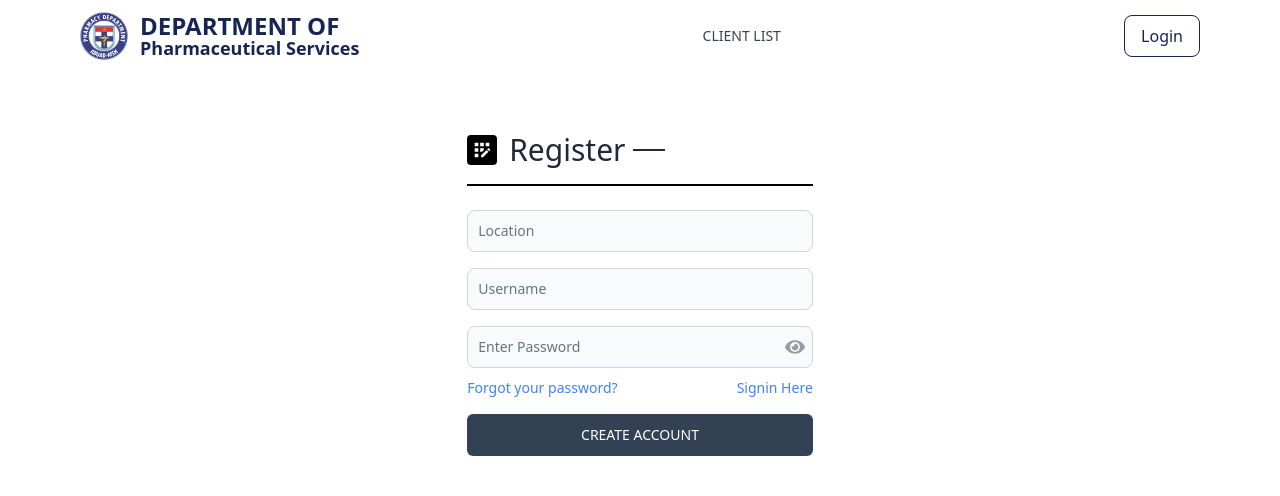
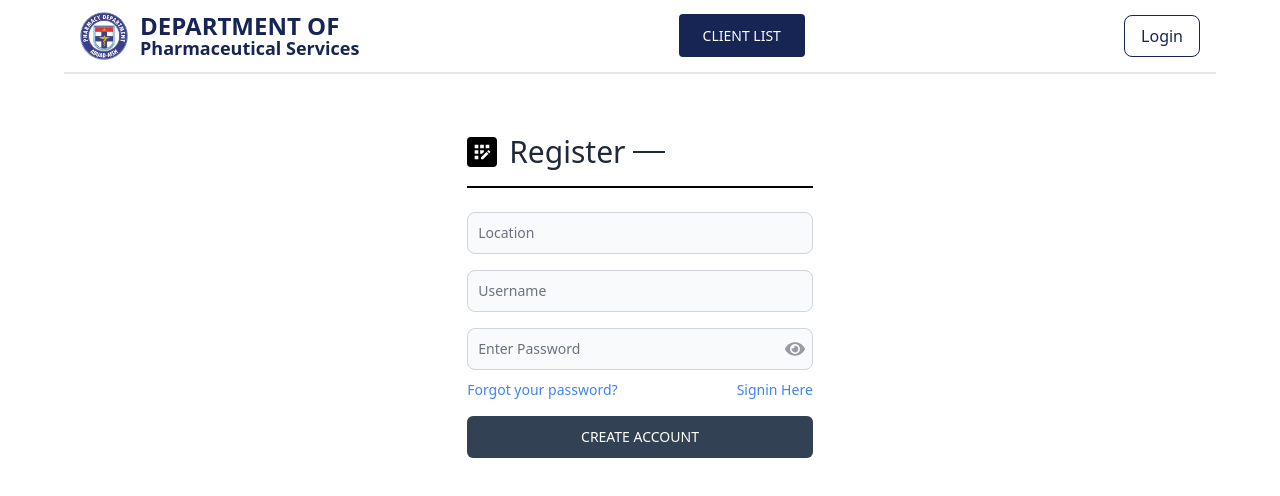
Before and after one commit to Ameneterh/tally_counter, a React (Vite) app in the folder frontend/: page /register in a window 1280 px wide. Shown: the top 496 px of the page. Built offline with nearby package versions, Linux system fonts and the light colour scheme; the HTML template or start-up script is replaced by a standard one.

Commit message:
update to client call process and header

```diff
--- a/frontend/src/components/HeaderComponent.jsx
+++ b/frontend/src/components/HeaderComponent.jsx
@@ -32,7 +32,7 @@ export default function HeaderComponent() {
   };
 
   return (
-    <Navbar fluid className="max-w-6xl mx-auto">
+    <Navbar fluid className="max-w-6xl mx-auto border-b-2">
       <Navbar.Brand href="/">
         <img
           src="/amsh_rx_logo.png"
@@ -99,7 +99,12 @@ export default function HeaderComponent() {
           <Link to="/">HOME</Link>
         </Navbar.Link> */}
         <Navbar.Link active={path === "/client-display"} as={"div"}>
-          <Link to="/client-display">CLIENT LIST</Link>
+          <Link
+            to="/client-display"
+            className="py-3 px-6 bg-blue-950 text-white rounded"
+          >
+            CLIENT LIST
+          </Link>
         </Navbar.Link>
       </Navbar.Collapse>
     </Navbar>
--- a/frontend/src/pages/HomePage.jsx
+++ b/frontend/src/pages/HomePage.jsx
@@ -86,16 +86,21 @@ export default function HomePage() {
       {currentUser ? (
         <div className="flex items-center gap-5 w-full">
           {client ? (
-            <Button
-              onClick={() => callNextClient()}
-              className="w-full max-w-80 mx-auto bg-blue-950 h-16 items-center justify-center text-3xl"
-            >
-              Invite Next Client
-            </Button>
+            <div className="flex flex-col gap-5 w-full justify-center text-center">
+              <p className="font-bold text-blue-950">
+                You have successfully set Next Client to Invite
+              </p>
+              <Button
+                onClick={() => callNextClient()}
+                className="w-full max-w-80 mx-auto bg-blue-950 h-16 items-center justify-center text-3xl"
+              >
+                Click Here to Invite Client
+              </Button>
+            </div>
           ) : (
             <Button
               onClick={() => setNextClient(currentTally)}
-              className="w-full max-w-60 mx-auto h-16 items-center justify-center text-3xl"
+              className="w-full max-w-60 mx-auto outline bg-transparent text-green-950 hover:text-white h-16 items-center justify-center text-3xl"
             >
               Set Next Client
             </Button>
```
